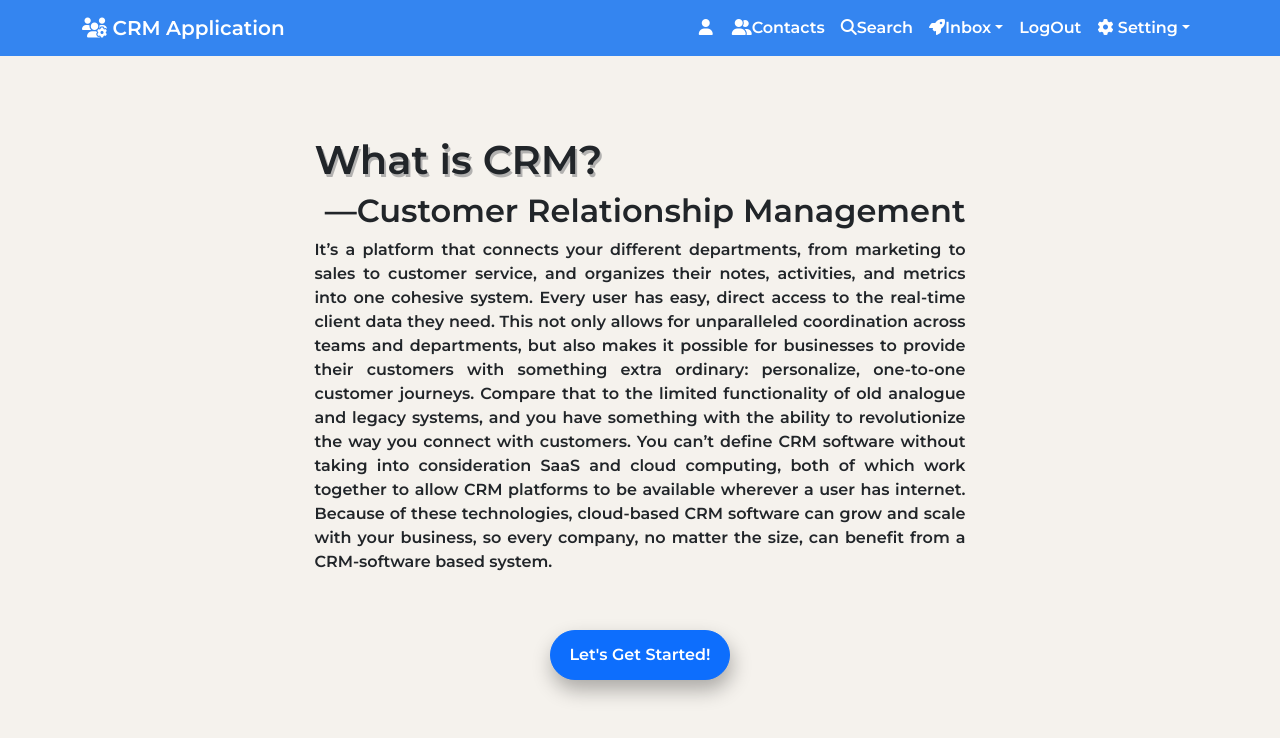
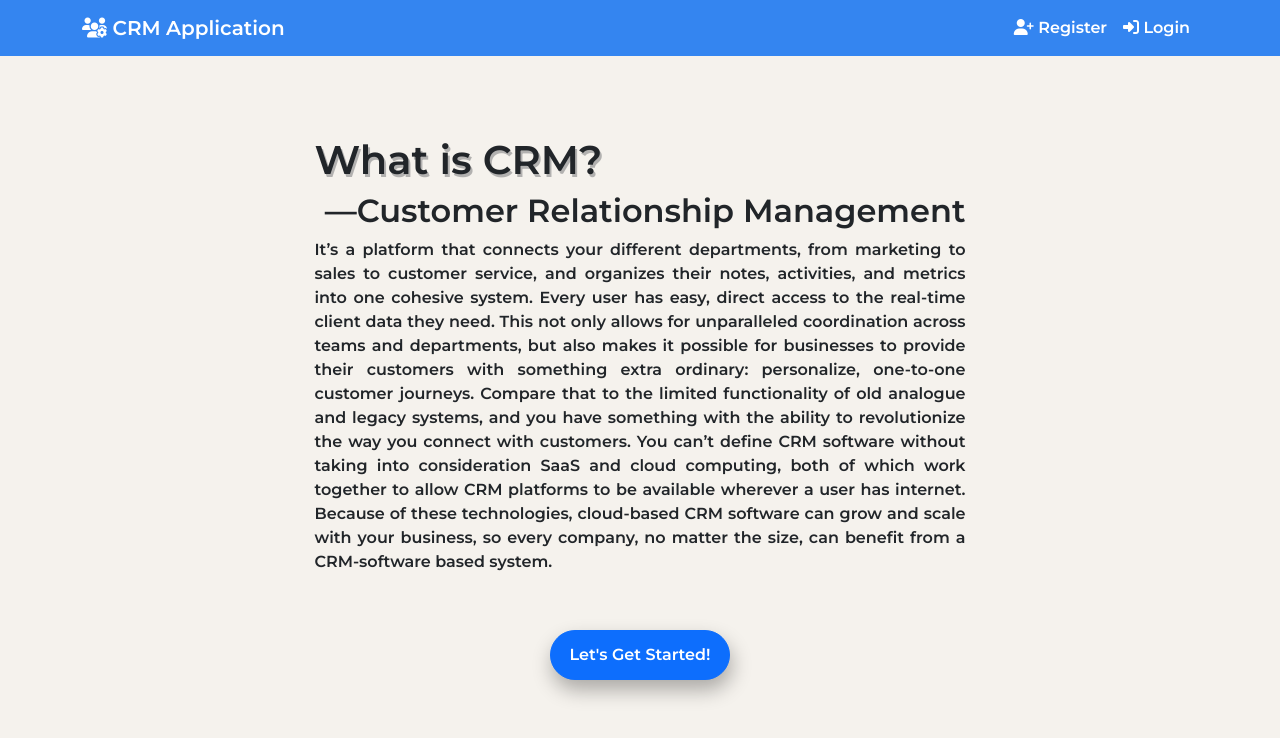
Before and after one commit to C-and-H/comp30022, a React (Create React App) app in the folder frontend/: page / in a window 1280 px wide. Shown: the top 738 px of the page. Built offline with nearby package versions, Linux system fonts and the light colour scheme; sample sign-in values are in the browser's storage.

Commit message:
Fix warnings

```diff
--- a/frontend/src/App.js
+++ b/frontend/src/App.js
@@ -76,14 +76,12 @@ class App extends Component {
   }
 
   connect(notificationPath) {
-    console.log("notificationPath: " + notificationPath);
     this.setState({ notificationPath: notificationPath });
-    console.log("logout noti path: " + this.state.notificationPath);
     var self = this;
     var socket = new SockJS(API_URL + "/candh-crm-websocket");
     self.stompClient = Stomp.over(socket);
     self.stompClient.connect(
-      { id: AuthService.getBasicInfo().id },
+      {},
       function (frame) {
         console.log("Connected: ");
         console.log(frame);
@@ -125,7 +123,7 @@ class App extends Component {
   disconnect() {
     var self = this;
     if (self.stompClient !== null) {
-      self.stompClient.disconnect({}, { id: AuthService.getBasicInfo().id });
+      self.stompClient.disconnect();
     }
     self.setState({ isConnected: false });
     console.log("Disconnected");
@@ -193,12 +191,13 @@ class App extends Component {
   }
 
   render() {
-    const { currentUser, redirect } = this.state;
+    const { currentUser, redirect, basic } = this.state;
     return (
       <div className="App">
         <Router>
           {redirect && <Redirect to={this.state.redirect} />}
           <NavigationBar
+            basic={basic}
             user={currentUser}
             onLogOut={this.handleLogOut}
             notifications={this.state.notifications}
--- a/frontend/src/Components/NavigationBar.js
+++ b/frontend/src/Components/NavigationBar.js
@@ -14,12 +14,13 @@ class NavigationBar extends Component {
       >
         <p className="notify-dropdown dropdown-text">
           {notification.message}
-          <div className="dropdown-time dropdown-text">
+          <br />
+          <span className="dropdown-time dropdown-text">
             {new Date(notification.when).toLocaleDateString([], {
               hour: "2-digit",
               minute: "2-digit",
             })}
-          </div>
+          </span>
         </p>
       </NavDropdown.Item>
     );
@@ -88,7 +89,7 @@ class NavigationBar extends Component {
                   </Button>
                 </NavDropdown.Item>
               ) : (
-                <NavDropdown.ItemText classname="dropdown-text">
+                <NavDropdown.ItemText className="dropdown-text">
                   loading...
                 </NavDropdown.ItemText>
               )}
@@ -152,7 +153,7 @@ class NavigationBar extends Component {
           <Navbar.Brand href="/">
             <i className="fas fa-users-cog"></i> CRM Application
           </Navbar.Brand>
-          {this.props.user ? this.logIn() : this.notLogIn()}
+          {(this.props.user && this.props.basic) ? this.logIn() : this.notLogIn()}
         </Container>
       </Navbar>
     );
```
